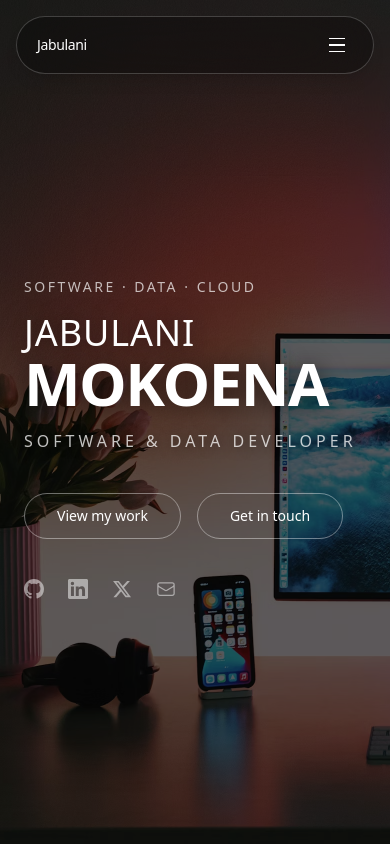
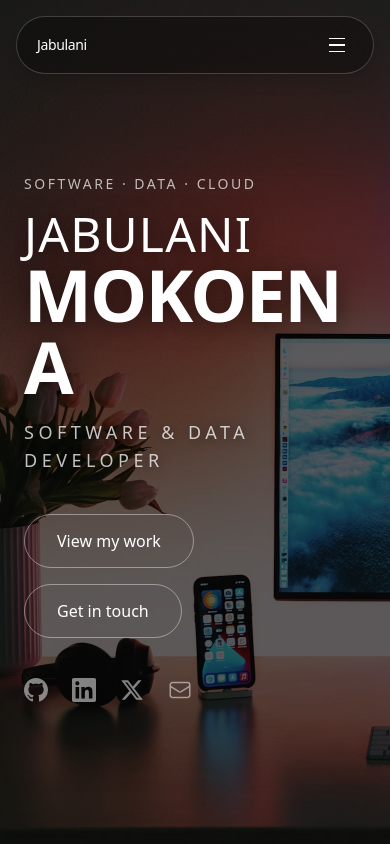
Before and after one commit to Jabutec/jabu-portfolio, a Next.js app: page / in a window 390 px wide. Shown: the top 844 px of the page. Built offline with nearby package versions, Linux system fonts and the light colour scheme; a web font is replaced by a local one.

Commit message:
test: mobile responsiveness

```diff
--- a/app/globals.css
+++ b/app/globals.css
@@ -9,10 +9,10 @@
 @layer base {
   html {
     scroll-behavior: smooth;
-    -webkit-text-size-adjust: 100%;
-    text-size-adjust: 100%;
+    /* Nuclear option — Safari MUST respect your font sizes */
+    -webkit-text-size-adjust: none !important;
+    text-size-adjust: none !important;
     overflow-x: hidden;
-    /* Only lock horizontal overscroll — keep vertical iOS bounce */
     overscroll-behavior-x: none;
   }
 
@@ -24,13 +24,24 @@
     overflow-x: hidden;
     overscroll-behavior-x: none;
     min-height: 100dvh;
-    /* Lock horizontal swipe/shake, allow vertical scroll */
     touch-action: pan-y;
+    /* Prevent any implicit zoom */
+    width: 100%;
+    min-width: 0;
   }
 
   img,
-  video {
+  video,
+  svg {
     max-width: 100%;
     height: auto;
+    display: block;
+  }
+
+  /* Force all text containers to shrink properly on iOS */
+  p, h1, h2, h3, h4, h5, h6, span, a, li, div {
+    min-width: 0;
+    word-wrap: break-word;
+    overflow-wrap: break-word;
   }
 }
--- a/app/layout.tsx
+++ b/app/layout.tsx
@@ -6,8 +6,11 @@
 export const viewport: Viewport = {
   width: "device-width",
   initialScale: 1,
+  minimumScale: 1,
   maximumScale: 1,
   viewportFit: "cover",
+  // @ts-ignore — shrink-to-fit is deprecated but still respected by older iOS
+  shrinkToFit: "no",
 };
 
 export const metadata = {
@@ -28,10 +31,7 @@
           rel="stylesheet"
         />
       </head>
-      <body>
-        {children}
-        <Analytics />
-      </body>
+      <body>{children}<Analytics /></body>
     </html>
   );
 }
--- a/components/Footer.tsx
+++ b/components/Footer.tsx
@@ -22,7 +22,7 @@
           </a>
 
           <a
-            href="mailto:hello@example.com"
+            href="mailto:mokoenajabulani730@example.com"
             className="transition-colors hover:text-[#0f766e]"
           >
             Contact ↗
--- a/components/Hero.tsx
+++ b/components/Hero.tsx
@@ -5,86 +5,76 @@
       id="home"
       className="relative flex min-h-[100dvh] w-full items-center overflow-hidden px-6 pb-24 pt-32 sm:px-8 lg:px-12"
     >
-      {/* Background image — shifted on mobile so the dark LEFT side sits behind text */}
       <div className="absolute inset-0 z-0 h-full w-full">
         <img
           src="/hero.jpg"
           alt=""
           className="h-full w-full object-cover object-[22%_center] sm:object-center"
-          style={{
-            imageRendering: '-webkit-optimize-contrast',
-          }}
+          style={{ imageRendering: '-webkit-optimize-contrast' }}
           loading="eager"
           decoding="async"
         />
       </div>
 
-      {/* Overlay — lighter so the picture shows through */}
       <div className="absolute inset-0 z-10 bg-black/60" />
-
-      {/* Subtle left-side gradient for text legibility only */}
       <div
         className="absolute inset-0 z-10 hidden sm:block"
         style={{
-          background:
-            'linear-gradient(to right, rgba(0,0,0,0.35) 0%, transparent 60%)',
+          background: 'linear-gradient(to right, rgba(0,0,0,0.35) 0%, transparent 60%)',
         }}
       />
 
-      {/* Content */}
       <div className="relative z-20 mx-auto w-full max-w-7xl">
         <div className="max-w-3xl">
-          <p className="mb-4 text-sm font-medium uppercase tracking-[0.18em] text-white/70">
+          <p className="mb-4 text-sm font-medium uppercase tracking-[0.18em] text-white/70 sm:text-base">
             Software · Data · Cloud
           </p>
 
           <h1 className="text-white" style={{ textShadow: '0 2px 24px rgba(0,0,0,0.6)' }}>
-            <span className="block text-4xl font-light uppercase tracking-wide sm:text-4xl lg:text-5xl">
+            {/* Bumped mobile sizes */}
+            <span className="block text-5xl font-light uppercase tracking-wide sm:text-5xl lg:text-6xl">
               Jabulani
             </span>
-            <span className="block text-6xl font-extrabold uppercase tracking-tight sm:text-6xl lg:text-7xl">
+            <span className="block text-7xl font-extrabold uppercase tracking-tight sm:text-7xl lg:text-8xl">
               Mokoena
             </span>
           </h1>
 
           <p
-            className="mt-4 text-base font-medium uppercase tracking-[0.25em] text-white/75 sm:text-base"
+            className="mt-4 text-lg font-medium uppercase tracking-[0.25em] text-white/75 sm:text-xl"
             style={{ textShadow: '0 1px 12px rgba(0,0,0,0.5)' }}
           >
             Software & Data Developer
           </p>
 
+          {/* Bigger buttons on mobile */}
           <div className="mt-10 flex flex-wrap gap-4">
             <a
               href="#work"
-              className="rounded-full border border-white/40 px-8 py-3 text-sm font-medium text-white transition-all hover:-translate-y-0.5 hover:border-white/70 hover:bg-white/10"
+              className="rounded-full border border-white/40 px-8 py-3.5 text-base font-medium text-white transition-all hover:-translate-y-0.5 hover:border-white/70 hover:bg-white/10 sm:text-sm"
             >
               View my work
             </a>
             <a
               href="#contact"
-              className="rounded-full border border-white/40 px-8 py-3 text-sm font-medium text-white transition-all hover:-translate-y-0.5 hover:border-white/70 hover:bg-white/10"
+              className="rounded-full border border-white/40 px-8 py-3.5 text-base font-medium text-white transition-all hover:-translate-y-0.5 hover:border-white/70 hover:bg-white/10 sm:text-sm"
             >
               Get in touch
             </a>
           </div>
 
           <div className="mt-10 flex items-center gap-6">
-            {/* GitHub */}
             <a href="https://github.com/Jabutec" target="_blank" rel="noreferrer" className="text-white/50 transition-colors hover:text-white" aria-label="GitHub">
-              <svg className="h-5 w-5" fill="currentColor" viewBox="0 0 24 24"><path d="M12 0C5.37 0 0 5.37 0 12c0 5.31 3.435 9.795 8.205 11.385.6.105.825-.255.825-.57 0-.285-.015-1.23-.015-2.235-3.015.555-3.795-.735-4.035-1.41-.135-.345-.72-1.41-1.23-1.695-.42-.225-1.02-.78-.015-.795.945-.015 1.62.87 1.845 1.23 1.08 1.815 2.805 1.305 3.495.99.105-.78.42-1.305.765-1.605-2.67-.3-5.46-1.335-5.46-5.925 0-1.305.465-2.385 1.23-3.225-.12-.3-.54-1.53.12-3.18 0 0 1.005-.315 3.3 1.23.96-.27 1.98-.405 3-.405s2.04.135 3 .405c2.295-1.56 3.3-1.23 3.3-1.23.66 1.65.24 2.88.12 3.18.765.84 1.23 1.905 1.23 3.225 0 4.605-2.805 5.625-5.475 5.925.435.375.81 1.095.81 2.22 0 1.605-.015 2.895-.015 3.3 0 .315.225.69.825.57A12.02 12.02 0 0024 12c0-6.63-5.37-12-12-12z" /></svg>
+              <svg className="h-6 w-6 sm:h-5 sm:w-5" fill="currentColor" viewBox="0 0 24 24"><path d="M12 0C5.37 0 0 5.37 0 12c0 5.31 3.435 9.795 8.205 11.385.6.105.825-.255.825-.57 0-.285-.015-1.23-.015-2.235-3.015.555-3.795-.735-4.035-1.41-.135-.345-.72-1.41-1.23-1.695-.42-.225-1.02-.78-.015-.795.945-.015 1.62.87 1.845 1.23 1.08 1.815 2.805 1.305 3.495.99.105-.78.42-1.305.765-1.605-2.67-.3-5.46-1.335-5.46-5.925 0-1.305.465-2.385 1.23-3.225-.12-.3-.54-1.53.12-3.18 0 0 1.005-.315 3.3 1.23.96-.27 1.98-.405 3-.405s2.04.135 3 .405c2.295-1.56 3.3-1.23 3.3-1.23.66 1.65.24 2.88.12 3.18.765.84 1.23 1.905 1.23 3.225 0 4.605-2.805 5.625-5.475 5.925.435.375.81 1.095.81 2.22 0 1.605-.015 2.895-.015 3.3 0 .315.225.69.825.57A12.02 12.02 0 0024 12c0-6.63-5.37-12-12-12z" /></svg>
             </a>
-            {/* LinkedIn */}
             <a href="https://www.linkedin.com/in/jabulani-mokoena/" target="_blank" rel="noreferrer" className="text-white/50 transition-colors hover:text-white" aria-label="LinkedIn">
-              <svg className="h-5 w-5" fill="currentColor" viewBox="0 0 24 24"><path d="M20.447 20.452h-3.554v-5.569c0-1.328-.027-3.037-1.852-3.037-1.853 0-2.136 1.445-2.136 2.939v5.667H9.351V9h3.414v1.561h.046c.477-.9 1.637-1.85 3.37-1.85 3.601 0 4.267 2.37 4.267 5.455v6.286zM5.337 7.433a2.062 2.062 0 01-2.063-2.065 2.064 2.064 0 112.063 2.065zm1.782 13.019H3.555V9h3.564v11.452zM22.225 0H1.771C.792 0 0 .774 0 1.729v20.542C0 23.227.792 24 1.771 24h20.451C23.2 24 24 23.227 24 22.271V1.729C24 .774 23.2 0 22.222 0h.003z" /></svg>
+              <svg className="h-6 w-6 sm:h-5 sm:w-5" fill="currentColor" viewBox="0 0 24 24"><path d="M20.447 20.452h-3.554v-5.569c0-1.328-.027-3.037-1.852-3.037-1.853 0-2.136 1.445-2.136 2.939v5.667H9.351V9h3.414v1.561h.046c.477-.9 1.637-1.85 3.37-1.85 3.601 0 4.267 2.37 4.267 5.455v6.286zM5.337 7.433a2.062 2.062 0 01-2.063-2.065 2.064 2.064 0 112.063 2.065zm1.782 13.019H3.555V9h3.564v11.452zM22.225 0H1.771C.792 0 0 .774 0 1.729v20.542C0 23.227.792 24 1.771 24h20.451C23.2 24 24 23.227 24 22.271V1.729C24 .774 23.2 0 22.222 0h.003z" /></svg>
             </a>
-            {/* Twitter */}
             <a href="https://x.com/Bizar___" target="_blank" rel="noreferrer" className="text-white/50 transition-colors hover:text-white" aria-label="Twitter / X">
-              <svg className="h-5 w-5" fill="currentColor" viewBox="0 0 24 24"><path d="M18.244 2.25h3.308l-7.227 8.26 8.502 11.24H16.17l-5.214-6.817L4.99 21.75H1.68l7.73-8.835L1.254 2.25H8.08l4.713 6.231zm-1.161 17.52h1.833L7.084 4.126H5.117z" /></svg>
+              <svg className="h-6 w-6 sm:h-5 sm:w-5" fill="currentColor" viewBox="0 0 24 24"><path d="M18.244 2.25h3.308l-7.227 8.26 8.502 11.24H16.17l-5.214-6.817L4.99 21.75H1.68l7.73-8.835L1.254 2.25H8.08l4.713 6.231zm-1.161 17.52h1.833L7.084 4.126H5.117z" /></svg>
             </a>
-            {/* Email */}
             <a href="mailto:mokoenajabulani730@gmail.com" className="text-white/50 transition-colors hover:text-white" aria-label="Email">
-              <svg className="h-5 w-5" fill="none" stroke="currentColor" strokeWidth="1.5" viewBox="0 0 24 24"><path strokeLinecap="round" strokeLinejoin="round" d="M21.75 6.75v10.5a2.25 2.25 0 01-2.25 2.25h-15a2.25 2.25 0 01-2.25-2.25V6.75m19.5 0A2.25 2.25 0 0019.5 4.5h-15a2.25 2.25 0 00-2.25 2.25m19.5 0v.243a2.25 2.25 0 01-1.07 1.916l-7.5 4.615a2.25 2.25 0 01-2.36 0L3.32 8.91a2.25 2.25 0 01-1.07-1.916V6.75" /></svg>
+              <svg className="h-6 w-6 sm:h-5 sm:w-5" fill="none" stroke="currentColor" strokeWidth="1.5" viewBox="0 0 24 24"><path strokeLinecap="round" strokeLinejoin="round" d="M21.75 6.75v10.5a2.25 2.25 0 01-2.25 2.25h-15a2.25 2.25 0 01-2.25-2.25V6.75m19.5 0A2.25 2.25 0 0019.5 4.5h-15a2.25 2.25 0 00-2.25 2.25m19.5 0v.243a2.25 2.25 0 01-1.07 1.916l-7.5 4.615a2.25 2.25 0 01-2.36 0L3.32 8.91a2.25 2.25 0 01-1.07-1.916V6.75" /></svg>
             </a>
           </div>
         </div>
```
